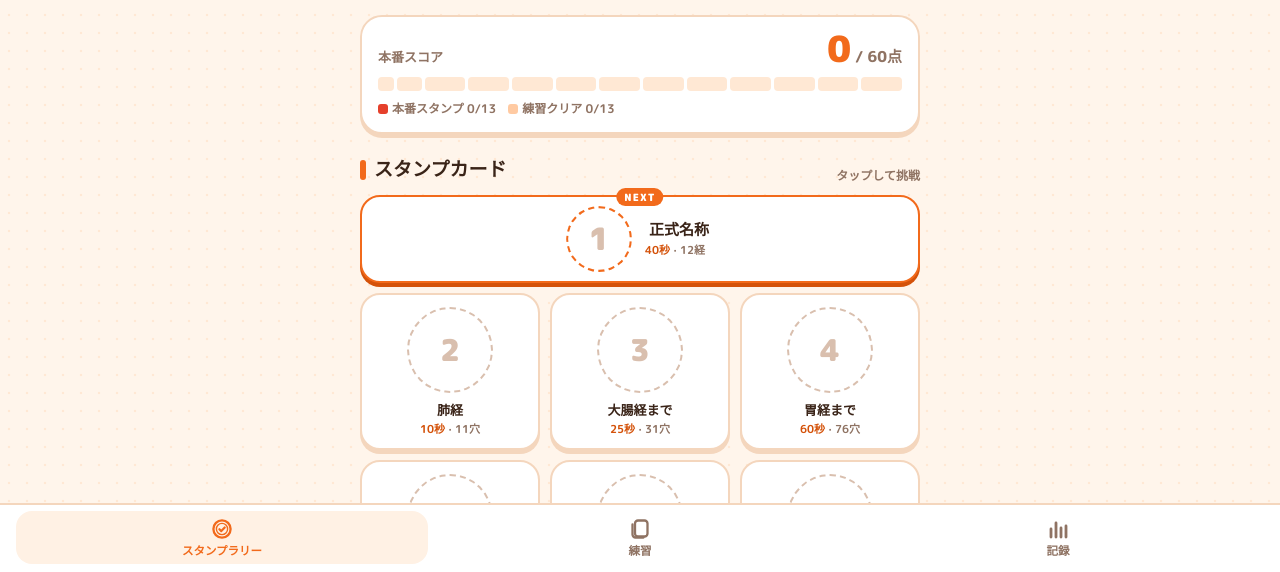
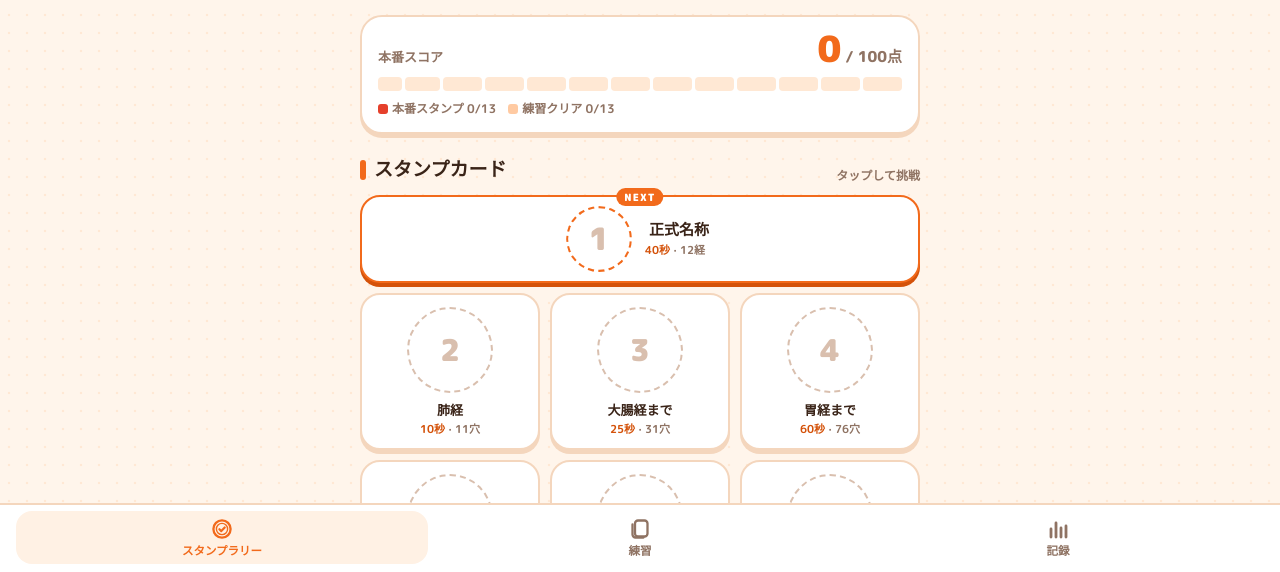
Before and after one commit to lionemikosan-sketch/keiketsu-anshou-2nen, a plain HTML site: page index.html in a window 1280 px wide. Shown: the part 228-800 px from the top of the page. Drawn offline with Linux system fonts and the light colour scheme.

Commit message:
配点を100点満点に変更（正式名称5点・肺経7点・以降各8点）
Co-Authored-By: Claude Opus 5.5 <noreply@anthropic.com>

```diff
--- a/index.html
+++ b/index.html
@@ -411,20 +411,20 @@ const CVGV = ["GV","CV"];
 
 // ===== スタンプラリー 2年生特別バージョン（肺経〜肝経） =====
 const STAGES=[
-  {n:1,label:"十二経脈の正式名称",short:"正式名称",upto:null,limit:40,pt:2,cum:2},
-  {n:2,label:"肺経",short:"肺経",upto:"LU",limit:10,pt:3,cum:5},
-  {n:3,label:"大腸経まで",short:"大腸経まで",upto:"LI",limit:25,pt:5,cum:10},
-  {n:4,label:"胃経まで",short:"胃経まで",upto:"ST",limit:60,pt:5,cum:15},
-  {n:5,label:"脾経まで",short:"脾経まで",upto:"SP",limit:75,pt:5,cum:20},
-  {n:6,label:"心経まで",short:"心経まで",upto:"HT",limit:85,pt:5,cum:25},
-  {n:7,label:"小腸経まで",short:"小腸経まで",upto:"SI",limit:100,pt:5,cum:30},
-  {n:8,label:"膀胱経まで",short:"膀胱経まで",upto:"BL",limit:150,pt:5,cum:35},
-  {n:9,label:"腎経まで",short:"腎経まで",upto:"KI",limit:170,pt:5,cum:40},
+  {n:1,label:"十二経脈の正式名称",short:"正式名称",upto:null,limit:40,pt:5,cum:5},
+  {n:2,label:"肺経",short:"肺経",upto:"LU",limit:10,pt:7,cum:12},
+  {n:3,label:"大腸経まで",short:"大腸経まで",upto:"LI",limit:25,pt:8,cum:20},
+  {n:4,label:"胃経まで",short:"胃経まで",upto:"ST",limit:60,pt:8,cum:28},
+  {n:5,label:"脾経まで",short:"脾経まで",upto:"SP",limit:75,pt:8,cum:36},
+  {n:6,label:"心経まで",short:"心経まで",upto:"HT",limit:85,pt:8,cum:44},
+  {n:7,label:"小腸経まで",short:"小腸経まで",upto:"SI",limit:100,pt:8,cum:52},
+  {n:8,label:"膀胱経まで",short:"膀胱経まで",upto:"BL",limit:150,pt:8,cum:60},
+  {n:9,label:"腎経まで",short:"腎経まで",upto:"KI",limit:170,pt:8,cum:68},
   // 2年生特別：1年生の表と同じ「1穴 約0.78秒・5秒刻み」で延長
-  {n:10,label:"心包経まで",short:"心包経まで",upto:"PC",limit:180,pt:5,cum:45},
-  {n:11,label:"三焦経まで",short:"三焦経まで",upto:"TE",limit:195,pt:5,cum:50},
-  {n:12,label:"胆経まで",short:"胆経まで",upto:"GB",limit:230,pt:5,cum:55},
-  {n:13,label:"肝経まで",short:"肝経まで",upto:"LR",limit:240,pt:5,cum:60},
+  {n:10,label:"心包経まで",short:"心包経まで",upto:"PC",limit:180,pt:8,cum:76},
+  {n:11,label:"三焦経まで",short:"三焦経まで",upto:"TE",limit:195,pt:8,cum:84},
+  {n:12,label:"胆経まで",short:"胆経まで",upto:"GB",limit:230,pt:8,cum:92},
+  {n:13,label:"肝経まで",short:"肝経まで",upto:"LR",limit:240,pt:8,cum:100},
 ];
 const MAXPT=STAGES.reduce((a,s)=>a+s.pt,0), NST=STAGES.length;
 const PERIOD={from:new Date(2026,10,19),to:new Date(2027,1,26,23,59,59)};
@@ -649,7 +649,7 @@ function renderRally(){
         <li><span>2</span>毎段階、肺経からその段階の経絡まで順に全経穴を暗唱する。</li>
         <li><span>3</span>見本を見ず、経穴のおおよその位置を指しながら名前を言う。</li>
       </ol>
-      <div class="haiten"><span>1段クリア＝スタンプ1個</span><span>配点：正式名称2点 / 肺経3点 / 以降各5点</span></div>
+      <div class="haiten"><span>1段クリア＝スタンプ1個</span><span>配点：正式名称5点 / 肺経7点 / 以降各8点（100点満点）</span></div>
     </section>
   </div>`;
   $$("[data-stage]",$("#v-rally")).forEach(b=>b.onclick=()=>openStage(+b.dataset.stage));
```
